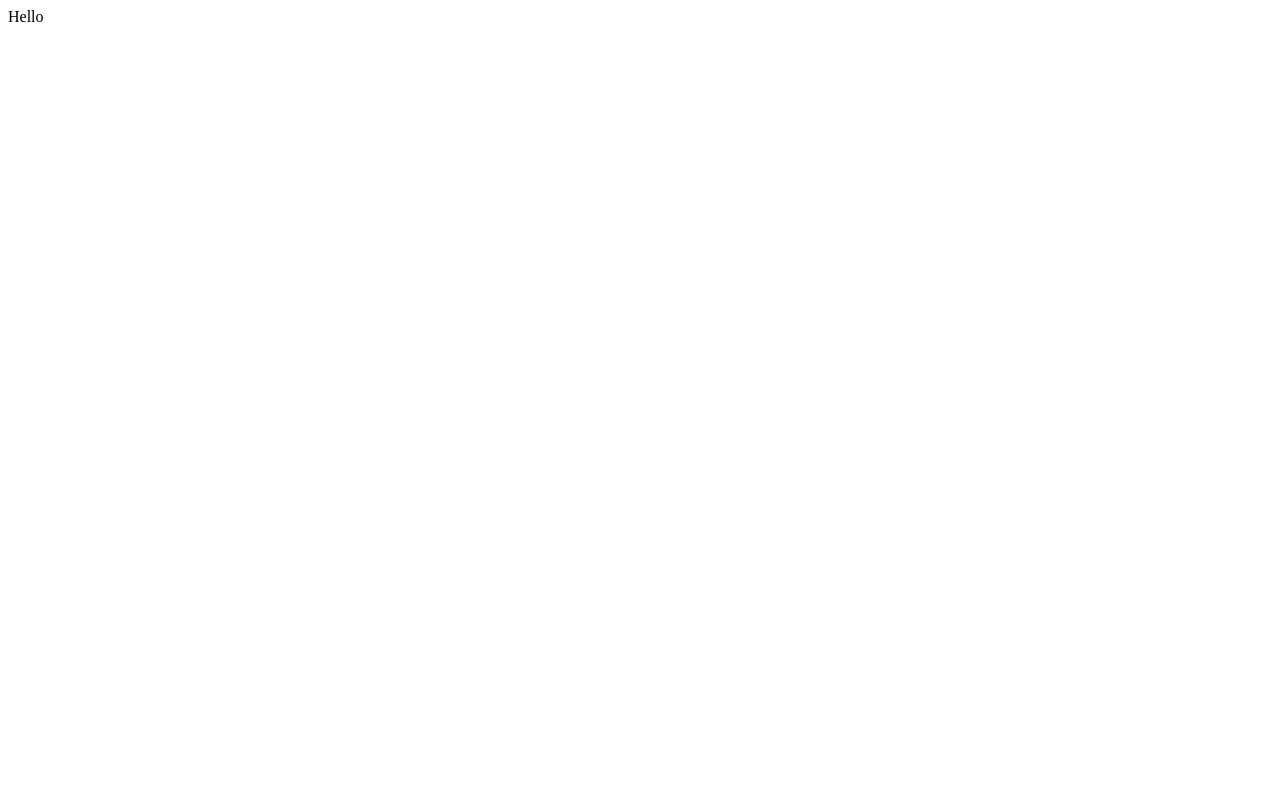
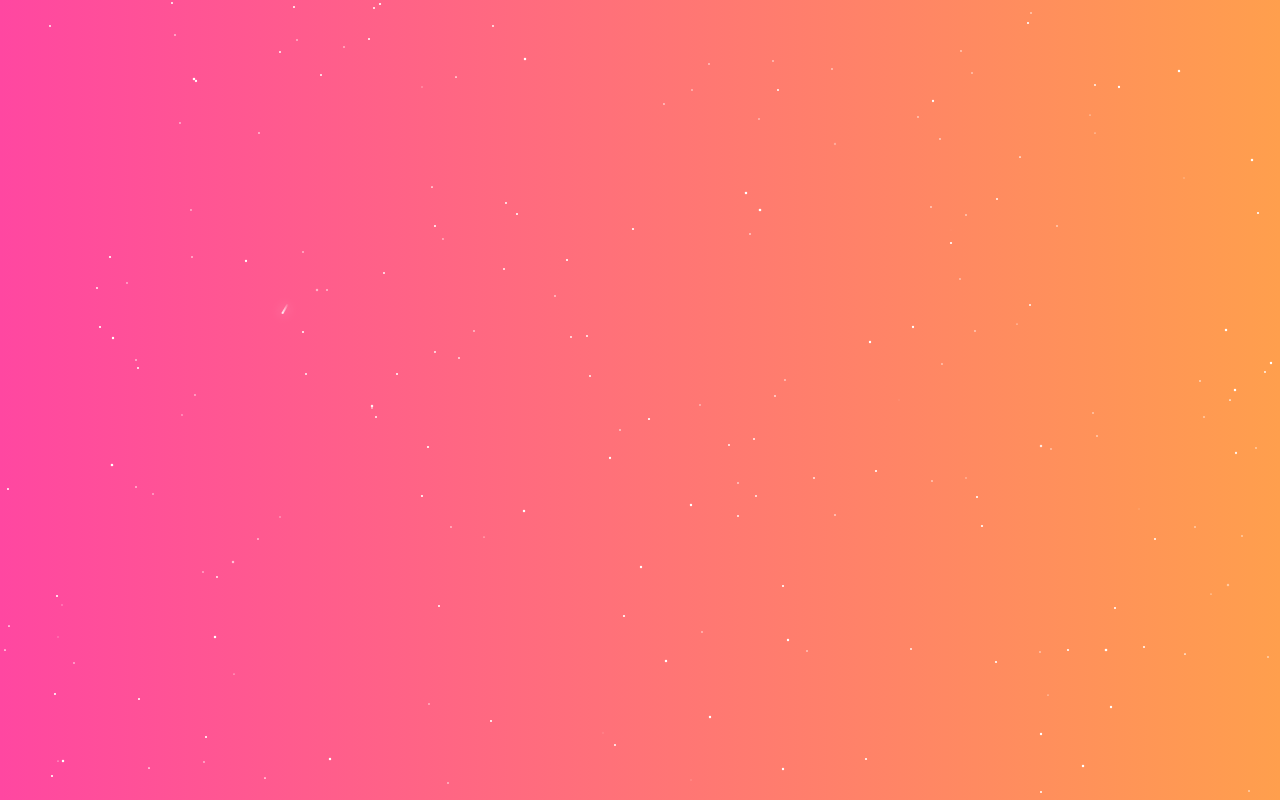
Before and after one commit to Ptdavid0/KNA, a React (Vite) app: page / in a window 1280 px wide. Built offline with nearby package versions, Linux system fonts and the light colour scheme.

Commit message:
feat: add animejs library and Starry night home

```diff
--- a/package.json
+++ b/package.json
@@ -10,6 +10,8 @@
     "preview": "vite preview"
   },
   "dependencies": {
+    "@types/animejs": "^3.1.12",
+    "animejs": "^3.2.2",
     "react": "^18.2.0",
     "react-dom": "^18.2.0",
     "react-router-dom": "^6.21.2",
--- a/src/App.tsx
+++ b/src/App.tsx
@@ -1,7 +1,13 @@
 import Router from "./routes/Router";
+import { GlobalStyle } from "./theme/global";
 
 function App() {
-  return <Router />;
+  return (
+    <>
+      <GlobalStyle />
+      <Router />
+    </>
+  );
 }
 
 export default App;
--- a/src/modules/Home/index.tsx
+++ b/src/modules/Home/index.tsx
@@ -1,9 +1,109 @@
 import React from "react";
+import anime from "animejs/lib/anime.es.js";
 
-import { Container } from "./styles";
+import { Container, ShootingStars, Sky, Wish } from "./styles";
 
 const Home: React.FC = () => {
-  return <Container>Hello</Container>;
+  const num = 200;
+  const vw = Math.max(
+    document.documentElement.clientWidth,
+    window.innerWidth || 0
+  );
+  const vh = Math.max(
+    document.documentElement.clientHeight,
+    window.innerHeight || 0
+  );
+
+  const starryNight = () => {
+    anime({
+      targets: ["#sky .star"],
+      opacity: [
+        {
+          duration: 700,
+          value: "0",
+        },
+        {
+          duration: 700,
+          value: "1",
+        },
+      ],
+      easing: "linear",
+      loop: true,
+      delay: (_, i) => 50 * i,
+    });
+  };
+
+  const shootingStars = () => {
+    anime({
+      targets: ["#shootingstars .wish"],
+      easing: "linear",
+      loop: true,
+      delay: (_, i) => 1000 * i,
+      opacity: [
+        {
+          duration: 700,
+          value: "1",
+        },
+      ],
+      width: [
+        {
+          value: "150px",
+        },
+        {
+          value: "0px",
+        },
+      ],
+      translateX: 350,
+    });
+  };
+
+  const randomRadius = () => {
+    return Math.random() * 0.7 + 0.6;
+  };
+
+  const getRandomX = () => {
+    return Math.floor(Math.random() * Math.floor(vw)).toString();
+  };
+
+  const getRandomY = () => {
+    return Math.floor(Math.random() * Math.floor(vh)).toString();
+  };
+
+  React.useEffect(() => {
+    starryNight();
+    shootingStars();
+  }, []);
+
+  return (
+    <Container>
+      <Sky id="sky">
+        {[...Array(num)].map((_, y) => (
+          <circle
+            cx={getRandomX()}
+            cy={getRandomY()}
+            r={randomRadius()}
+            stroke="none"
+            strokeWidth="0"
+            fill="white"
+            key={y}
+            className="star"
+          />
+        ))}
+      </Sky>
+      <ShootingStars id="shootingstars">
+        {[...Array(60)].map((_, y) => (
+          <Wish
+            key={y}
+            className="wish"
+            style={{
+              left: `${getRandomY()}px`,
+              top: `${getRandomX()}px`,
+            }}
+          />
+        ))}
+      </ShootingStars>
+    </Container>
+  );
 };
 
 export default Home;
--- a/src/modules/Home/styles.ts
+++ b/src/modules/Home/styles.ts
@@ -1,3 +1,41 @@
 import styled from "styled-components";
 
-export const Container = styled.div``;
+export const Container = styled.div`
+  width: 100vw;
+  height: 100vh;
+  background: linear-gradient(to right, #ff47a1 0%, #ff9f4d 100%);
+`;
+
+export const Sky = styled.svg`
+  width: 100vw;
+  height: 100vh;
+  position: fixed;
+  overflow: hidden;
+  margin: 0;
+  padding: 0;
+`;
+
+export const ShootingStars = styled.div`
+  margin: 0;
+  padding: 0;
+  width: 150vh;
+  height: 100vw;
+  position: fixed;
+  overflow: hidden;
+  transform: translatex(calc(50vw - 50%)) translatey(calc(50vh - 50%))
+    rotate(120deg);
+`;
+
+export const Wish = styled.div`
+  height: 2px;
+  top: 300px;
+  width: 100px;
+  margin: 0;
+  opacity: 0;
+  padding: 0;
+  background-color: white;
+  position: absolute;
+  background: linear-gradient(-45deg, white, rgba(0, 0, 255, 0));
+  filter: drop-shadow(0 0 6px white);
+  overflow: hidden;
+`;
```
Also changed, not shown: 1 other file (tests, documents, lock files or other folders).
